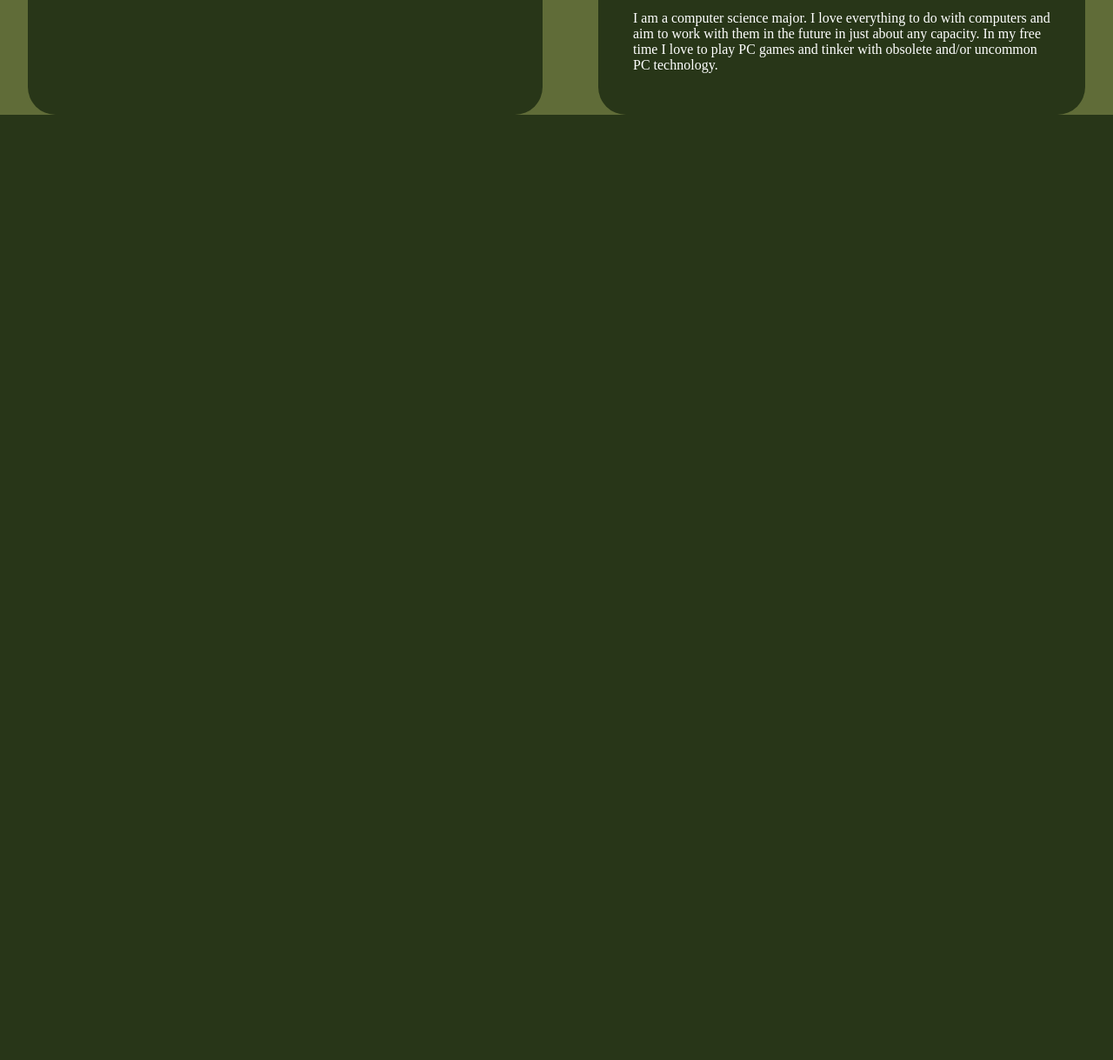
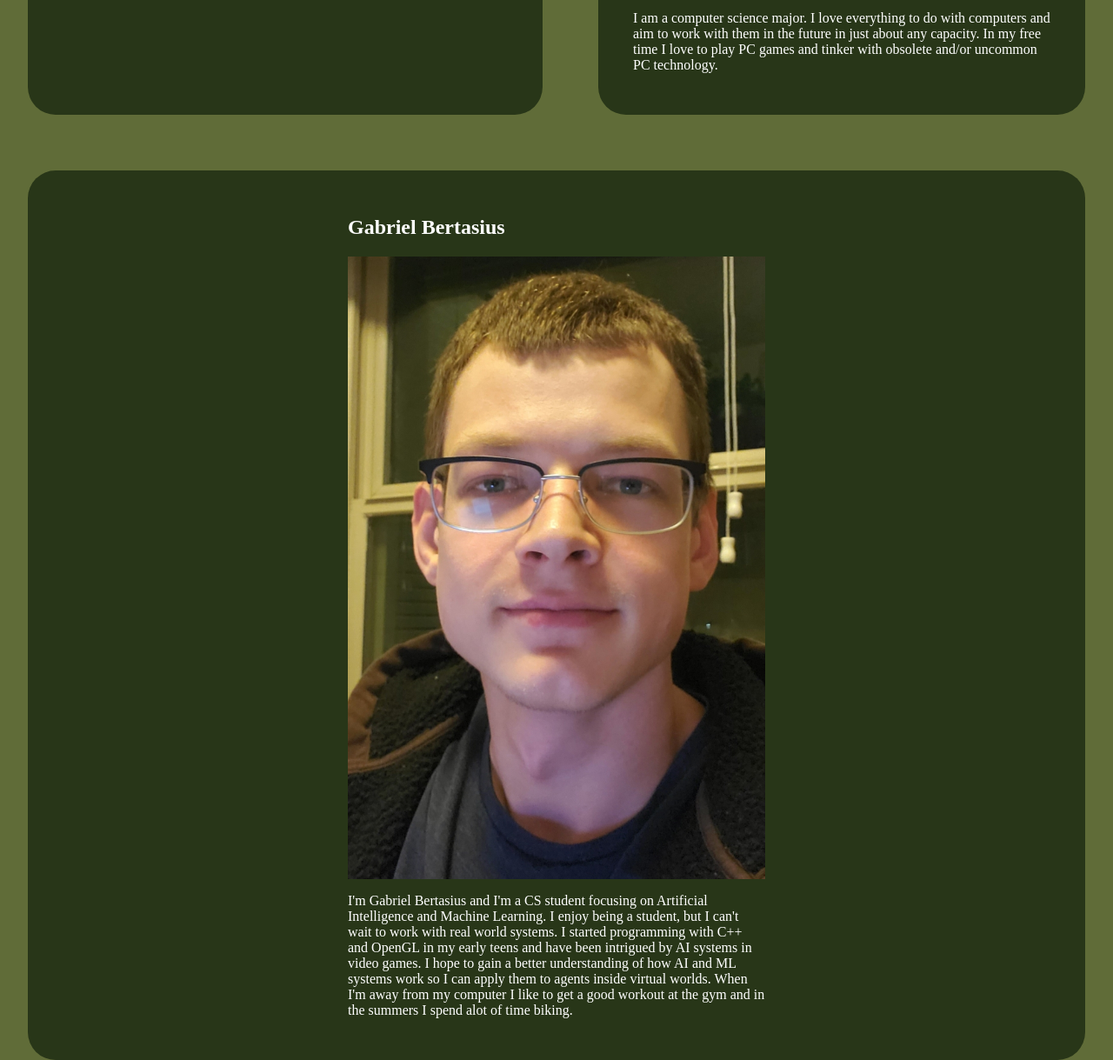
Before and after one commit to Funtime60/CS312SP24GRP2, a PHP site: page /about.php in a window 1280 px wide. Shown: the part 1916-3135 px from the top of the page at 87% size. Before the commit the page ends 2048 px from the top, so only its background shows below. Run offline with PHP 8.4, Linux system fonts and the light colour scheme.

Commit message:
Update about.php

```diff
--- a/about.php
+++ b/about.php
@@ -47,6 +47,15 @@
 					I am a computer science major. I love everything to do with computers and aim to work with them in the future in just about any capacity. In my free time I love to play PC games and tinker with obsolete and/or uncommon PC technology.
 				</p>
 			</div>
+					<div class="person">
+			<h2>Gabriel Bertasius</h2>
+			<img src="./Photos/gabrielbertasiusabout.jpg" alt="Portrait photo of Gabriel Bertasius">
+			<p>
+				I'm Gabriel Bertasius and I'm a CS student focusing on Artificial Intelligence and Machine Learning. I enjoy being a student, but I can't wait to work with real world systems.
+				I started programming with C++ and OpenGL in my early teens and have been intrigued by AI systems in video games. I hope to gain a better understanding of how AI and ML systems work so I can apply them to agents inside virtual worlds.
+				When I'm away from my computer I like to get a good workout at the gym and in the summers I spend alot of time biking.
+			</p>
+		</div>
 		</div>
 	</body>
 </html>
```
